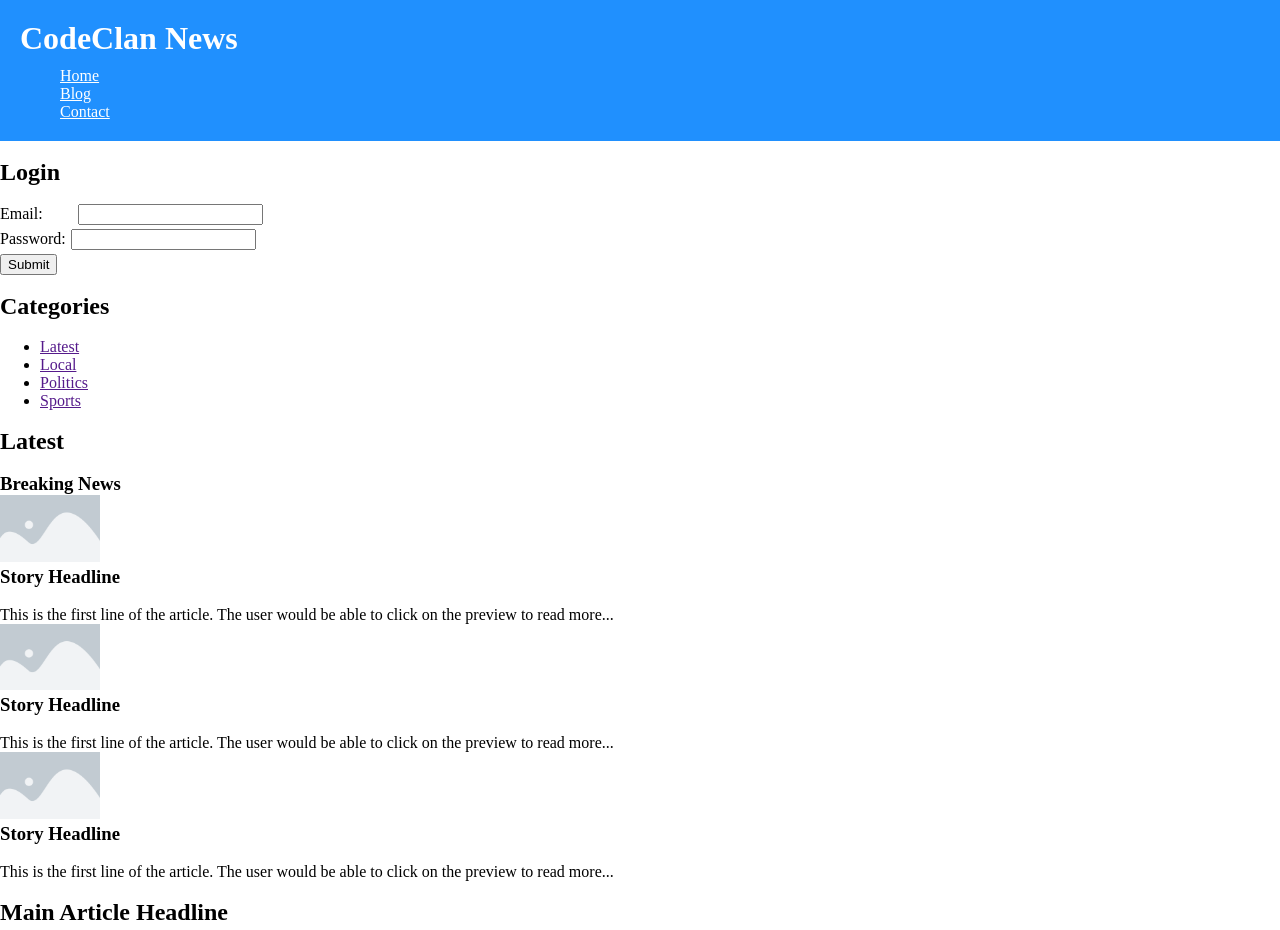
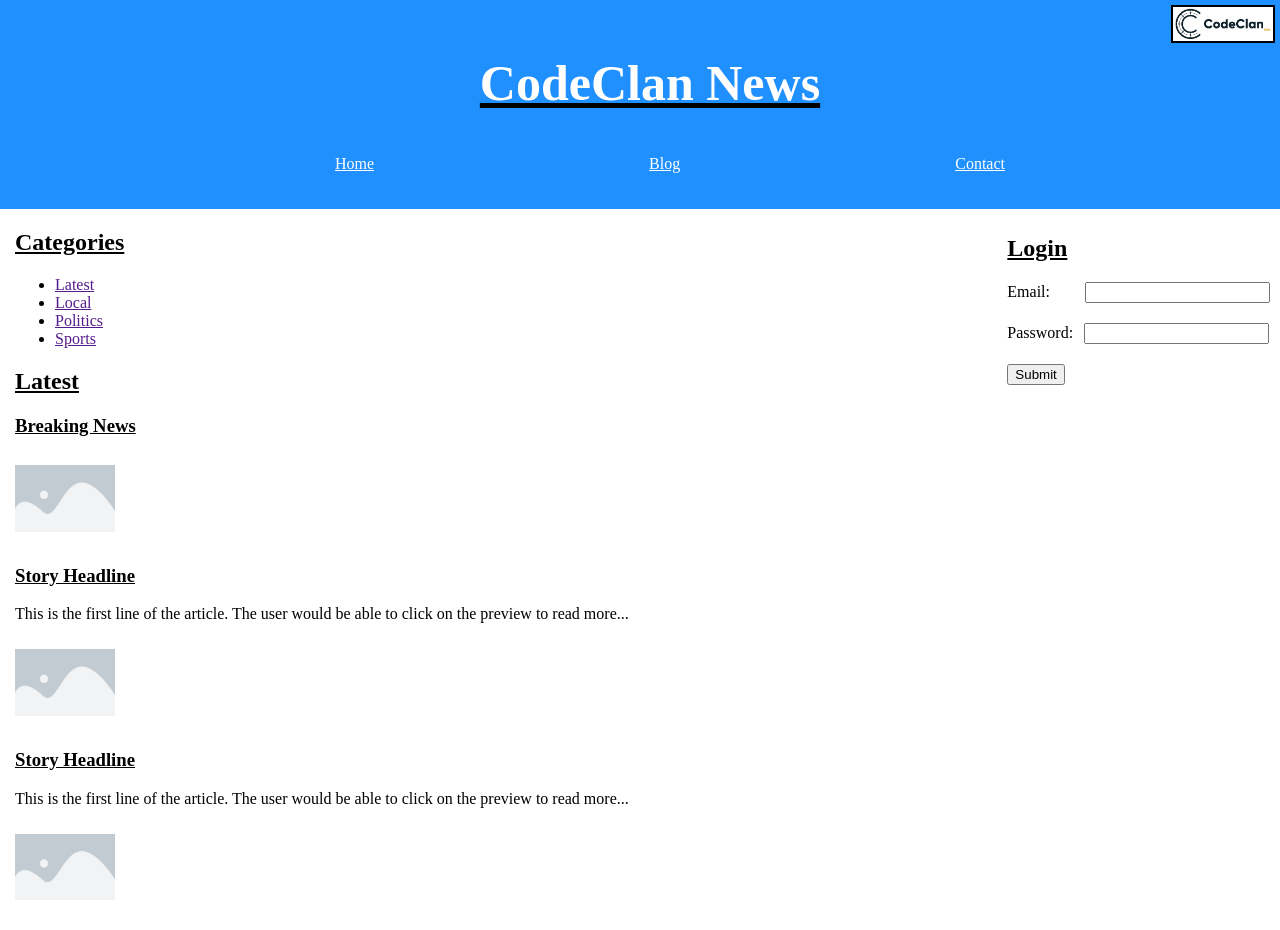
Before and after one commit to Lewish1998/W3D1-Homework, a plain HTML site: page index.html in a window 1280 px wide. Shown: the top 930 px of the page. Drawn offline with Linux system fonts and the light colour scheme.

Commit message:
Small changes to layout

```diff
--- a/index.html
+++ b/index.html
@@ -14,28 +14,26 @@
 
     <header>
     <h1>CodeClan News</h1>
+    <nav>
     <ul class="list">
         <li><a href="/home">Home</a></li>
         <li><a href="/blog">Blog</a></li>
         <li><a href="/contact">Contact</a></li>
     </ul>
+    </nav>
+    <img id="logo"src="images/codeclan_logo.png" alt="CodeClan">
     </header>
 
-    <br>
-
+    <main>
     <section class="login-details">
         <h1>Login</h1>
-        <br>
         <p id="email">Email:<span id="email-span"><input type="text"></span></p>
         <p id="password">Password:<span id="password-span"><input type="text"></span></p>
         <button>Submit</button>
     </section>
 
-    <br>
-
     <section>
         <h1 id="categories">Categories</h1>
-        <br>
         <ul>
             <li><a href="">Latest</a></li>
             <li><a href="">Local</a></li>
@@ -44,29 +42,25 @@
         </ul>
     </section>
 
-    <br>
-
     <section class="photos">
-        <h2>Latest</h2><br>
+        <h2>Latest</h2>
         <h3>Breaking News</h3>
-        <img src="images/placeholder.png" alt="Story 1" width="100px">
-        <h3>Story Headline</h3><br>
+        <img class="image" src="images/placeholder.png" alt="Story 1" width="100px">
+        <h3>Story Headline</h3>
         <p>This is the first line of the article. The user would be able to click on the preview to read more...</p>
-        <img src="images/placeholder.png" alt="Story 2" width="100px">
-        <h3>Story Headline</h3><br>
+        <img class="image" src="images/placeholder.png" alt="Story 2" width="100px">
+        <h3>Story Headline</h3>
         <p>This is the first line of the article. The user would be able to click on the preview to read more...</p>
-        <img src="images/placeholder.png" alt="Story 2" width="100px">
-        <h3>Story Headline</h3><br>
+        <img class="image" src="images/placeholder.png" alt="Story 2" width="100px">
+        <h3>Story Headline</h3>
         <p>This is the first line of the article. The user would be able to click on the preview to read more...</p>
     </section>
 
-    <br>
+    <section class="main-article">
+        <h1 class="article-headline">Main Article Headline</h1>
 
-    <section>
-        <h1>Main Article Headline</h1>
-        <br>
         <h2>Author Name</h2>
-        <br>
+
         <p>
             Lorem ipsum dolor sit amet, consectetur adipiscing elit. Cras cursus massa suscipit ante feugiat, quis consequat sapien cursus. Ut euismod tellus
             laoreet velit semper feugiat. Sed imperdiet dapibus metus, ut aliquam tellus condimentum eget. Pellentesque at facilisis augue. Lorem ipsum dolor
@@ -102,23 +96,21 @@
     <br><hr><br>
 
     <div>
-        <img src="images/placeholder.png" alt="" width="100px">
+        <img class="image" src="images/placeholder.png" alt="">
         <h2>Username</h2>
         <h3>Posted: DATE POSTED</h3>
         <p>This was interesting. Thanks</p>
     </div>
 
     <div>
-        <img src="images/placeholder.png" alt="" width="100px">
+        <img class="image" src="images/placeholder.png" alt="">
         <h2>Username</h2>
         <h3>Posted: DATE POSTED</h3>
         <p>This was interesting. Thanks</p>
     </div>
 
-    <br>
-
     <div>
-        <img src="images/placeholder.png" alt="" width="100px">
+        <img class="image" src="images/placeholder.png" alt="">
         <h2>Username</h2>
         <h3>Posted: DATE POSTED</h3>
         <p>This was interesting. Thanks</p>
@@ -127,6 +119,6 @@
     <footer>
         &#169; CodeClan News 2020
     </footer>
-
+    </main>
 </body>
 </html>
--- a/style.css
+++ b/style.css
@@ -1,20 +1,25 @@
-* {
-    margin:0;
-    /* font-family: 'Oswald', sans-serif;
-    font-family: 'Poppins', sans-serif;
-    font-family: 'Raleway', sans-serif; */
+
+body {
+    margin: 0;
+}
+
+main {
+    margin-left: 15px;
+    margin-right: 15px;
 }
 
 header {
-    background-color:#2090FE;
+  background-color: #2090fe;
   padding-bottom: 20px;
-    padding-left:20px;
+  padding-left: 20px;
   padding-top: 20px;
   color: white;
 }
 
 header > h1 {
   padding-bottom: 10px;
+  text-align: center;
+  font-size: 50px;
 }
 
 .list, .list a {
@@ -22,11 +27,12 @@ header > h1 {
   list-style: none;
 }
 
+
 #email-span {
   padding-left: 35px;
 }
 #password-span {
-    padding-left: 5px;
+  padding-left: 11px;
 }
 
 #email {
@@ -37,5 +43,46 @@ header > h1 {
 }
 
 #categories {
-    font-weight:800;
+  font-weight: 800;
 }
+
+
+.image {
+    width: 100px;
+    padding:10px 0px 10px 0px;
+}
+
+.main-article {
+    text-align: justify center;
+    padding: 0 20vw 0 20vw;
+    border: 2px solid;
+}
+
+.article-headline {
+    text-align: center;
+}
+
+h1, h2, h3 {
+    text-decoration: underline solid black;
+}
+
+#logo {
+    position:absolute;
+    right: 5px;
+    top: 5px;
+    width: 100px;
+    border: black solid 2px;
+}
+
+
+.list {
+    display: flex;
+    justify-content:space-evenly;
+}
+
+.login-details {
+    position:absolute;
+    right: 10px;
+    top: 215px;
+
+}
```
Also changed, not shown: images/codeclan_logo.png (added). Lines whose indentation alone changed are shown as unchanged.
